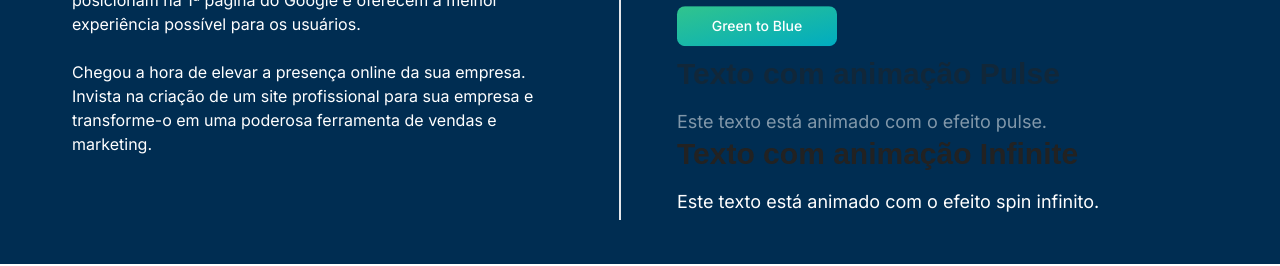
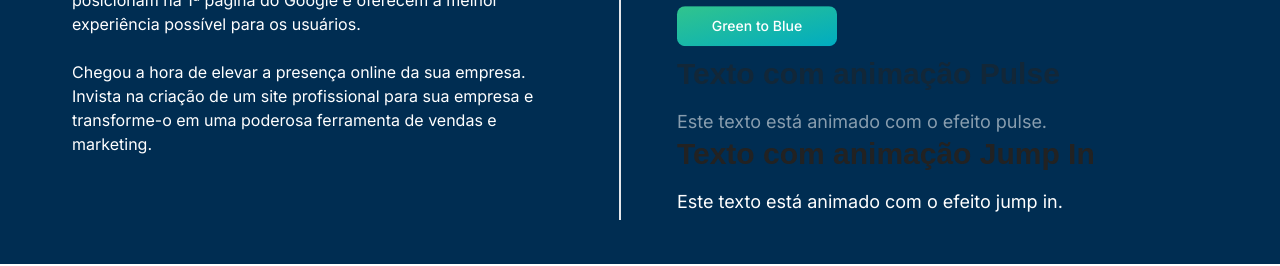
Before and after one commit to MarcoAgostinoo/kisite, a Next.js app: page / in a window 1280 px wide. Shown: the part 1020-1286 px from the top of the page. Built offline with nearby package versions, Linux system fonts and the light colour scheme; what tailwindcss-animated would draw is missing.

Commit message:
ajusteclientOnlyAnimation

```diff
--- a/app/components/ClientOnlyAnimation.tsx
+++ b/app/apis/hookObserver/ClientOnlyAnimation.tsx
@@ -1,17 +1,20 @@
 'use client';
 // components/ClientOnlyAnimation.tsx
-import { useEffect, useState } from 'react';
+import { useEffect, useState, useRef } from "react";
 
 const ClientOnlyAnimation = ({
   threshold,
   children,
   animationClasses,
+  animationDelay,
 }: {
   threshold: number;
   children: React.ReactNode;
-  animationClasses: string;  // Aqui recebemos as classes de animação
+  animationClasses: string; // Classes de animação
+  animationDelay?: string; // Delay da animação
 }) => {
   const [isIntersecting, setIsIntersecting] = useState(false);
+  const ref = useRef<HTMLDivElement>(null);
 
   useEffect(() => {
     const observer = new IntersectionObserver(
@@ -21,17 +24,19 @@ const ClientOnlyAnimation = ({
       { threshold }
     );
 
-    const element = document.querySelector('.animate-on-scroll');
-    if (element) observer.observe(element);
+    const currentElement = ref.current;
+    if (currentElement) observer.observe(currentElement);
 
     return () => {
-      if (element) observer.unobserve(element);
+      if (currentElement) observer.unobserve(currentElement);
     };
   }, [threshold]);
 
   return (
     <div
-      className={`animate-on-scroll transition-all duration-1000 ${isIntersecting ? 'opacity-100 translate-y-0' : 'opacity-0 translate-y-10'} ${animationClasses}`}
+      ref={ref}
+      className={`transition-all duration-1000 ${isIntersecting ? animationClasses : "opacity-0"}`}
+      style={{ animationDelay }}
     >
       {children}
     </div>
--- a/app/apis/hookObserver/useIntersectionObserver.ts
+++ b/app/apis/hookObserver/useIntersectionObserver.ts
@@ -1,33 +1,31 @@
-// hooks/useIntersectionObserver.ts
-'use client'
-import { useEffect, useState } from 'react';
+// import { useEffect, useState } from 'react';
 
-export const useIntersectionObserver = (threshold: number) => {
-  const [isIntersecting, setIsIntersecting] = useState(false);
+// export const useIntersectionObserver = (threshold: number) => {
+//   const [isIntersecting, setIsIntersecting] = useState(false);
 
-  useEffect(() => {
-    const observer = new IntersectionObserver(
-      ([entry]) => {
-        if (entry.isIntersecting) {
-          setIsIntersecting(true);
-        } else {
-          setIsIntersecting(false);
-        }
-      },
-      {
-        threshold: threshold, // 10% da visibilidade
-      }
-    );
+//   useEffect(() => {
+//     const observer = new IntersectionObserver(
+//       ([entry]) => {
+//         if (entry.isIntersecting) {
+//           setIsIntersecting(true);
+//         } else {
+//           setIsIntersecting(false);
+//         }
+//       },
+//       {
+//         threshold: threshold, // 10% da visibilidade
+//       }
+//     );
 
-    const element = document.querySelector('.animate-on-scroll');
-    if (element) {
-      observer.observe(element);
-    }
+//     const element = document.querySelector('.animate-on-scroll');
+//     if (element) {
+//       observer.observe(element);
+//     }
 
-    return () => {
-      if (element) observer.unobserve(element);
-    };
-  }, [threshold]);
+//     return () => {
+//       if (element) observer.unobserve(element);
+//     };
+//   }, [threshold]);
 
-  return isIntersecting;
-};
+//   return isIntersecting;
+// };
--- a/app/components/outrosservicos/OutrosServicos.tsx
+++ b/app/components/outrosservicos/OutrosServicos.tsx
@@ -1,33 +1,22 @@
 import { Button } from "flowbite-react";
 import React from "react";
-import ClientOnlyAnimation from "../ClientOnlyAnimation";
+import ClientOnlyAnimation from "../../apis/hookObserver/ClientOnlyAnimation";
 
 export default function OutrosServicos() {
   return (
-    <div className="mt-6 flex w-auto flex-col items-center  justify-center gap-10 bg-myCustomBlue p-8 align-middle text-white   lg:flex-row">
+    <div className="mt-6 flex w-auto flex-col items-center justify-center gap-10 bg-myCustomBlue p-8 align-middle text-white lg:flex-row">
       <div className="w-full flex-col border-b-2 p-10 lg:w-1/2 lg:border-b-0 lg:border-r-2">
-        <h2 className="text-3xl font-bold text-white ">
-          DESENVOLVIMENTO DE SITES
-        </h2>
+        <h2 className="text-3xl font-bold text-white">DESENVOLVIMENTO DE SITES</h2>
         <p>
-          Sem um site profissional sua empresa é invisível para milhares de
-          pessoas que buscam pelo seu serviço todos os dias no Google. Você
-          poderá contratar um site por assinatura mensal ou um site de pagamento
-          único, mas independente da sua escolha, o site sempre será sua base
-          para qualquer estratégia de marketing digital.
-        </p>{" "}
-        <br />
-        <p>
-          Na UpSites, focamos exclusivamente no desenvolvimento de websites e
-          consultoria em SEO. Desde 2016 criamos mais de 150 sites por ano, e
-          além de sites bonitos, fazemos sites que posicionam na 1ª página do
-          Google e oferecem a melhor experiência possível para os usuários.
+          Sem um site profissional sua empresa é invisível para milhares de pessoas que buscam pelo seu serviço todos os dias no Google. Você poderá contratar um site por assinatura mensal ou um site de pagamento único, mas independente da sua escolha, o site sempre será sua base para qualquer estratégia de marketing digital.
         </p>
         <br />
         <p>
-          Chegou a hora de elevar a presença online da sua empresa. Invista na
-          criação de um site profissional para sua empresa e transforme-o em uma
-          poderosa ferramenta de vendas e marketing.
+          Na UpSites, focamos exclusivamente no desenvolvimento de websites e consultoria em SEO. Desde 2016 criamos mais de 150 sites por ano, e além de sites bonitos, fazemos sites que posicionam na 1ª página do Google e oferecem a melhor experiência possível para os usuários.
+        </p>
+        <br />
+        <p>
+          Chegou a hora de elevar a presença online da sua empresa. Invista na criação de um site profissional para sua empresa e transforme-o em uma poderosa ferramenta de vendas e marketing.
         </p>
         <br />
       </div>
@@ -37,9 +26,7 @@ export default function OutrosServicos() {
           AGÊNCIA DE CRIAÇÃO DE SITES
         </p>
         <br />
-        <h2 className="text-3xl font-bold text-white text-white">
-          EMPRESA DE CRIAÇÃO DE SITES
-        </h2>
+        <h2 className="text-3xl font-bold text-white">EMPRESA DE CRIAÇÃO DE SITES</h2>
         <ul className="ml-4 list-disc">
           <li>Estratégias para atrair mais visitantes para seu site</li>
           <li>Site otimizado para posicionamento no Google</li>
@@ -59,23 +46,29 @@ export default function OutrosServicos() {
         >
           Green to Blue
         </Button>
+
         {/* Exemplo de animação com pulse */}
-        <ClientOnlyAnimation threshold={0.1} animationClasses="animate-pulse">
-          <h2 className="text-3xl font-semibold">Texto com animação Pulse</h2>
-          <p className="text-lg">Este texto está animado com o efeito pulse.</p>
+        <ClientOnlyAnimation
+          threshold={0.2}
+          animationClasses="animate-pulse"
+          animationDelay="0.1s"
+        >
+          <div>
+            <h2 className="text-3xl font-semibold">Texto com animação Pulse</h2>
+            <p className="text-lg">Este texto está animado com o efeito pulse.</p>
+          </div>
         </ClientOnlyAnimation>
 
-        {/* Exemplo de animação com infinite */}
+        {/* Exemplo de animação com jump-in */}
         <ClientOnlyAnimation
-          threshold={0.1}
-          animationClasses="animate-spin animate-infinite"
+          threshold={0.2}
+          animationClasses="animate-jump-in"
+          animationDelay="0.3s"
         >
-          <h2 className="text-3xl font-semibold">
-            Texto com animação Infinite
-          </h2>
-          <p className="text-lg">
-            Este texto está animado com o efeito spin infinito.
-          </p>
+          <div>
+            <h2 className="text-3xl font-semibold">Texto com animação Jump In</h2>
+            <p className="text-lg">Este texto está animado com o efeito jump in.</p>
+          </div>
         </ClientOnlyAnimation>
       </div>
     </div>
```
